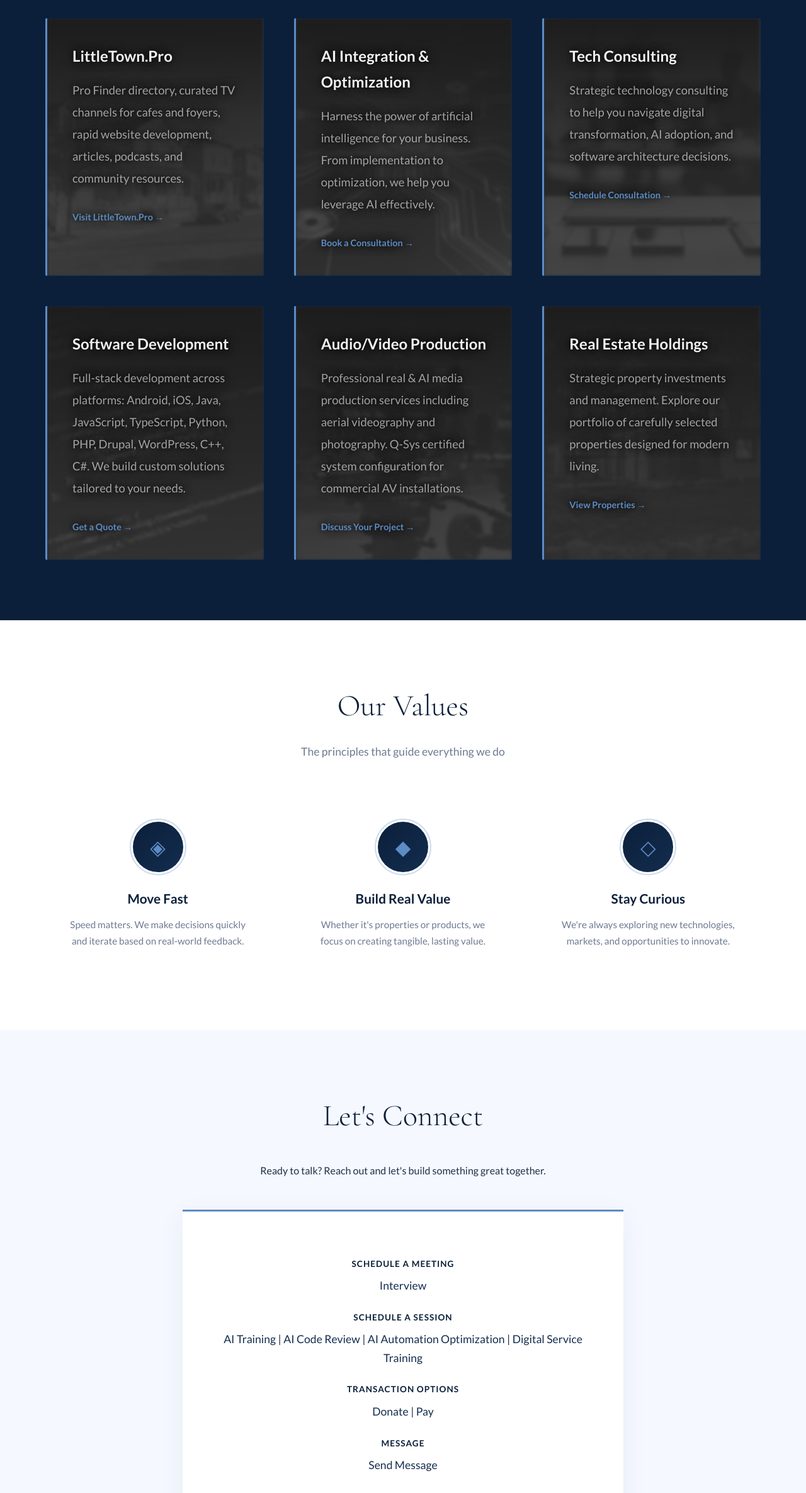
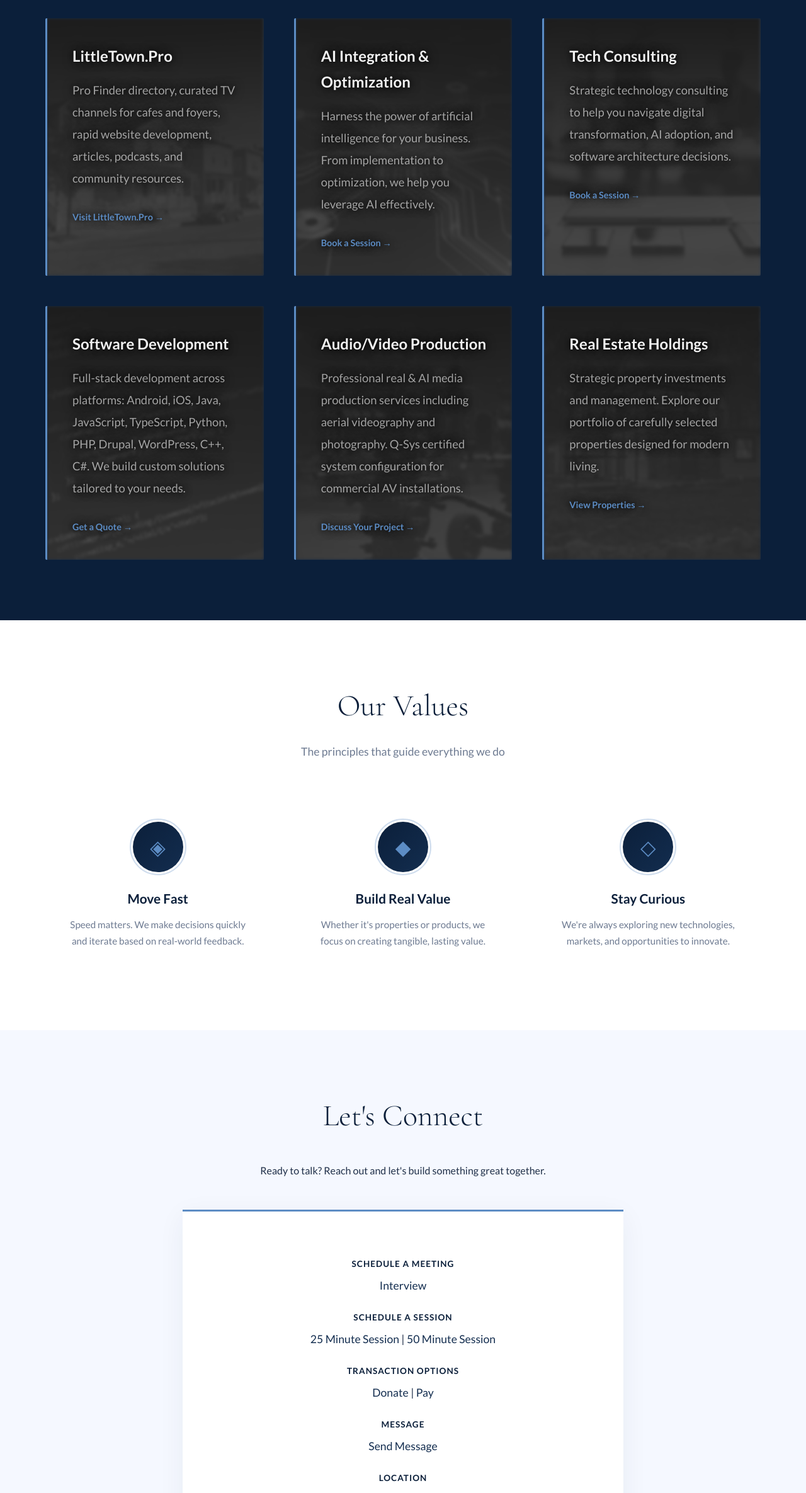
Before and after one commit to carefreeinv/carefreeinv.github.io, a website: page index.html in a window 1280 px wide. Shown: the part 1818-4189 px from the top of the page at 63% size. Drawn offline with nearby package versions, Linux system fonts and the light colour scheme.

Commit message:
Update consultation links to Calendly sessions

```diff
--- a/index.html
+++ b/index.html
@@ -915,31 +915,31 @@
                     <div class="service-card ai-integration">
                         <h3>AI Integration & Optimization</h3>
                         <p>Harness the power of artificial intelligence for your business. From implementation to optimization, we help you leverage AI effectively.</p>
-                        <a href="#contact" class="service-link" data-subject="Carefree Investments Consultation Request">Book a Consultation →</a>
+                        <a href="https://calendly.com/carefreeinv/50ms" class="service-link" data-subject="Carefree Investments Consultation Request">Book a Session →</a>
                     </div>
 
                     <div class="service-card tech-consulting">
                         <h3>Tech Consulting</h3>
                         <p>Strategic technology consulting to help you navigate digital transformation, AI adoption, and software architecture decisions.</p>
-                        <a href="#contact" class="service-link" data-subject="Tech Consulting - Schedule Consultation">Schedule Consultation →</a>
+                        <a href="https://calendly.com/carefreeinv/50ms" class="service-link" data-subject="Tech Consulting - Schedule Session">Book a Session →</a>
                     </div>
 
                     <div class="service-card software-dev">
                         <h3>Software Development</h3>
                         <p>Full-stack development across platforms: Android, iOS, Java, JavaScript, TypeScript, Python, PHP, Drupal, WordPress, C++, C#. We build custom solutions tailored to your needs.</p>
-                        <a href="#contact" class="service-link" data-subject="Software Development - Quote Request">Get a Quote →</a>
+                        <a href="https://calendly.com/carefreeinv/10m" class="service-link" data-subject="Software Development - Quote Request">Get a Quote →</a>
                     </div>
 
                     <div class="service-card media-production">
                         <h3>Audio/Video Production</h3>
                         <p>Professional real & AI media production services including aerial videography and photography. Q-Sys certified system configuration for commercial AV installations.</p>
-                        <a href="#contact" class="service-link" data-subject="Audio/Video Production - Project Discussion">Discuss Your Project →</a>
+                        <a href="https://calendly.com/carefreeinv/10m" class="service-link" data-subject="Audio/Video Production - Project Discussion">Discuss Your Project →</a>
                     </div>
 
                     <div class="service-card real-estate">
                         <h3>Real Estate Holdings</h3>
                         <p>Strategic property investments and management. Explore our portfolio of carefully selected properties designed for modern living.</p>
-                        <a href="https://cozycarefrecastle.com" class="service-link" target="_blank">View Properties →</a>
+                        <a href="https://www.carefrecastle.com" class="service-link" target="_blank">View Properties →</a>
                     </div>
                 </div>
             </div>
@@ -988,10 +988,8 @@
 
                         <div class="contact-item">
                             <strong>Schedule a Session</strong>
-                            <a href="https://calendly.com/carefreeinv/50ms" target="_blank">AI Training</a> |
-                            <a href="https://calendly.com/carefreeinv/25ms" target="_blank">AI Code Review</a> |
-                            <a href="https://calendly.com/carefreeinv/50ms" target="_blank">AI Automation Optimization</a> |
-                            <a href="https://calendly.com/carefreeinv/50ms" target="_blank">Digital Service Training</a>
+                            <a href="https://calendly.com/carefreeinv/25ms" target="_blank">25 Minute Session</a> |
+                            <a href="https://calendly.com/carefreeinv/50ms" target="_blank">50 Minute Session</a>
                         </div>
 
                         <div class="contact-item">
```
